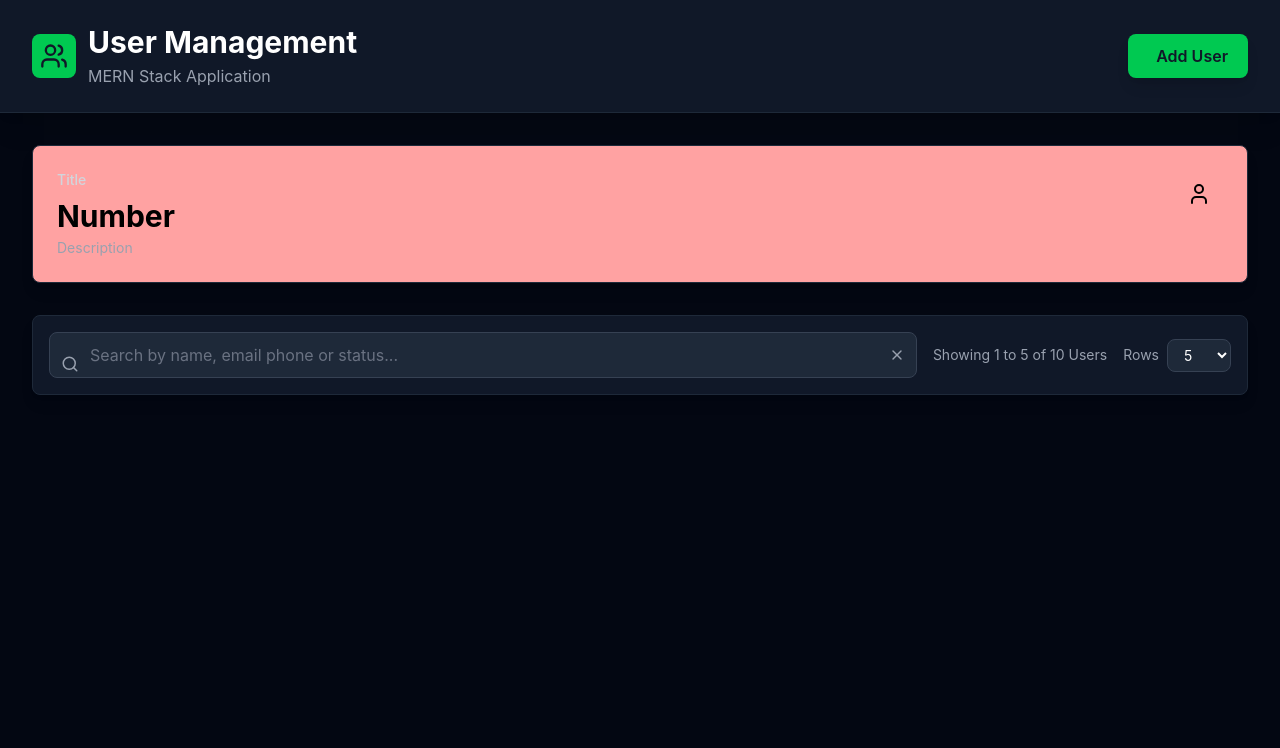
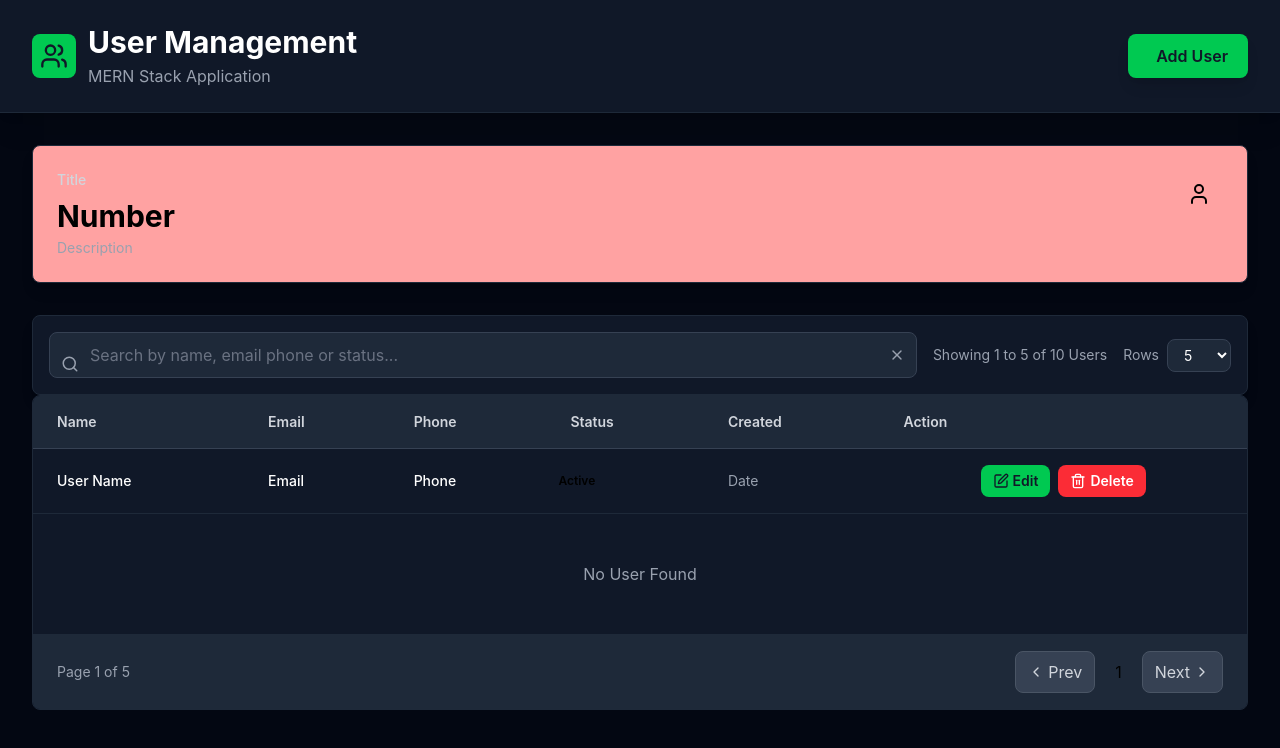
Before and after one commit to Usman-837/Todo_App, a React (Vite) app in the folder client/: page / in a window 1280 px wide. Shown: the top 748 px of the page. Built offline with nearby package versions, Linux system fonts and the light colour scheme.

Commit message:
create and add user Table in frontend

```diff
--- a/client/src/App.jsx
+++ b/client/src/App.jsx
@@ -2,6 +2,7 @@ import React from 'react';
 import { Users, Plus } from 'lucide-react';
 import StatusCard from './components/StatusCard';
 import SearchBar from './components/SearchBar';
+import UserTable from './components/UserTable';
 
 const App = () => {
   return (
@@ -29,9 +30,10 @@ const App = () => {
           {/* Status */}
           <StatusCard/>
         </div>
-
         {/* Search */}
         <SearchBar/>
+        {/* User Table */}
+        <UserTable/>
       </main>
     </div>
   )
--- /dev/null
+++ b/client/src/components/UserTable.jsx
@@ -0,0 +1,65 @@
+import { ChevronLeft, ChevronRight, Edit, Trash2 } from 'lucide-react'
+import React from 'react'
+
+const UserTable = () => {
+    return (
+        <div className='bg-gray-900 rounded-lg overflow-hidden border border-gray-800'>
+            <div className='overflow-x-auto'>
+                <table className='w-full'>
+                    <thead className='bg-gray-800 border-b border-gray-700'>
+                        <tr>
+                            <th className='px-6 py-4 text-left text-sm font-semibold text-gray-300'>Name</th>
+                            <th className='px-6 py-4 text-left text-sm font-semibold text-gray-300'>Email</th>
+                            <th className='px-6 py-4 text-left text-sm font-semibold text-gray-300'>Phone</th>
+                            <th className='px-6 py-4 text-left text-sm font-semibold text-gray-300'>Status</th>
+                            <th className='px-6 py-4 text-left text-sm font-semibold text-gray-300'>Created</th>
+                            <th className='px-6 py-4 text-left text-sm font-semibold text-gray-300'>Action</th>
+                        </tr>
+                    </thead>
+                    <tbody className='divide-y divide-gray-800'>
+                        {/* I will use map method */}
+                        <tr className='hover:bg-gray-800 transition-colors'>
+                            <td className='px-6 py-4 text-sm text-white font-medium'>User Name</td>
+                            <td className='px-6 py-4 text-sm text-white font-medium'>Email</td>
+                            <td className='px-6 py-4 text-sm text-white font-medium'>Phone</td>
+                            <td className={`px-3 py-1 rounded-full text-xs font-semibold`}>Active</td>
+                            <td className='px-6 py-4 text-sm text-gray-400'>Date</td>
+                            <td className='px-6 py-4 text-center'>
+                                <div className='flex justify-center gap-2'>
+                                    <button className='flex items-center gap-1 px-3 py-1.5 text-sm bg-green-500 text-gray-900 rounded-lg hover:bg-green-400 transition-all font-semibold'>
+                                        <Edit size={16} /> Edit
+                                    </button>
+                                    <button className='flex items-center gap-1 px-3 py-1.5 text-sm bg-red-500 text-white rounded-lg hover:bg-red-400 transition-all font-semibold'>
+                                        <Trash2 size={16} /> Delete
+                                    </button>
+                                </div>
+                            </td>
+                        </tr>
+                        {/* Conditional Rendering */}
+                        <tr>
+                            <td colSpan={6} className='text-center py-12 text-gray-400'>No User Found</td>
+                        </tr>
+                    </tbody>
+                </table>
+            </div>
+            {/* Pagination */}
+            {/* Conditional Rendering */}
+            <div className='px-6 py-4 border-t border-gray-800 flex justify-between items-center bg-gray-800'>
+                <div className='text-sm text-gray-400'>
+                    Page 1 of 5
+                </div>
+                <div className='flex gap-2'>
+                    <button className='flex items-center gap-1 px-3 py-2 bg-gray-700 border border-gray-600 text-gray-300 rounded-lg hover:bg-gray-600 disabled:opacity-50'>
+                        <ChevronLeft size={16} /> Prev
+                    </button>
+                    <button className={`px-3 py-2 rounded-lg`}>1</button>
+                    <button className='flex items-center gap-1 px-3 py-2 bg-gray-700 border border-gray-600 text-gray-300 rounded-lg hover:bg-gray-600 disabled:opacity-50'>
+                        Next <ChevronRight size={16} />
+                    </button>
+                </div>
+            </div>
+        </div>
+    )
+}
+
+export default UserTable
```
